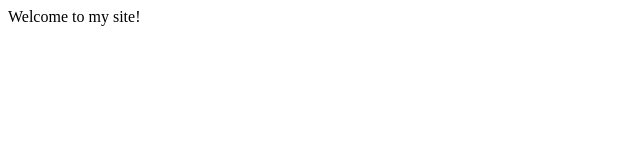
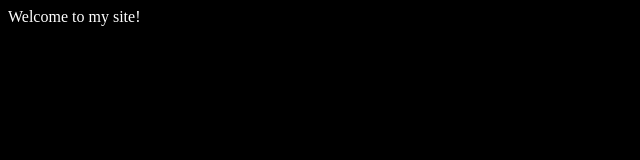
Before and after one commit to kl0d0vik/kl0d0vik.github.io, a plain HTML site: page index.html in a window 1280 px wide. Shown: the whole page, without its empty margins (0-640 px from the left). Drawn offline with Linux system fonts and the light colour scheme.

Commit message:
second commit

```diff
--- a/index.html
+++ b/index.html
@@ -1,3 +1,7 @@
 <html>
+<body style="background-color:black;color:white">
+
 Welcome to my site!
+
+<body>
 </html>
```
